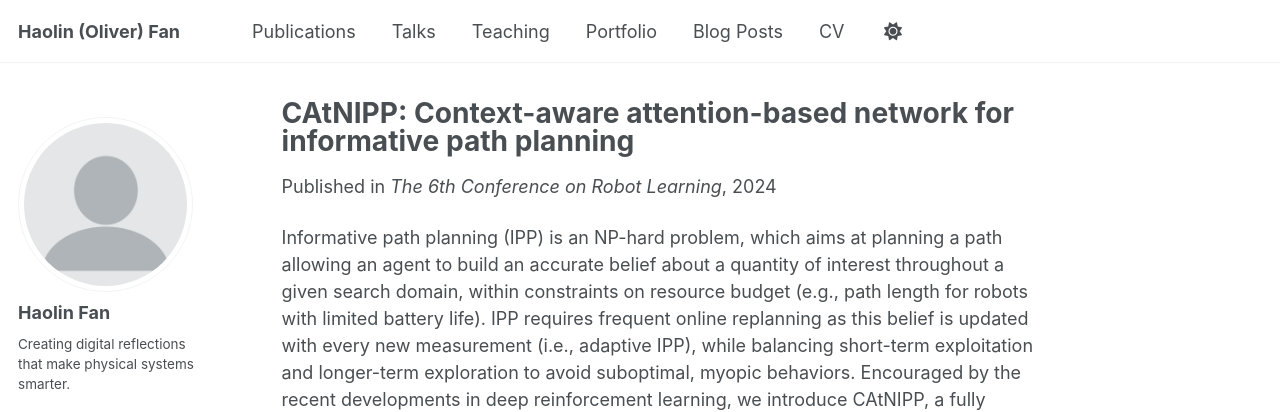
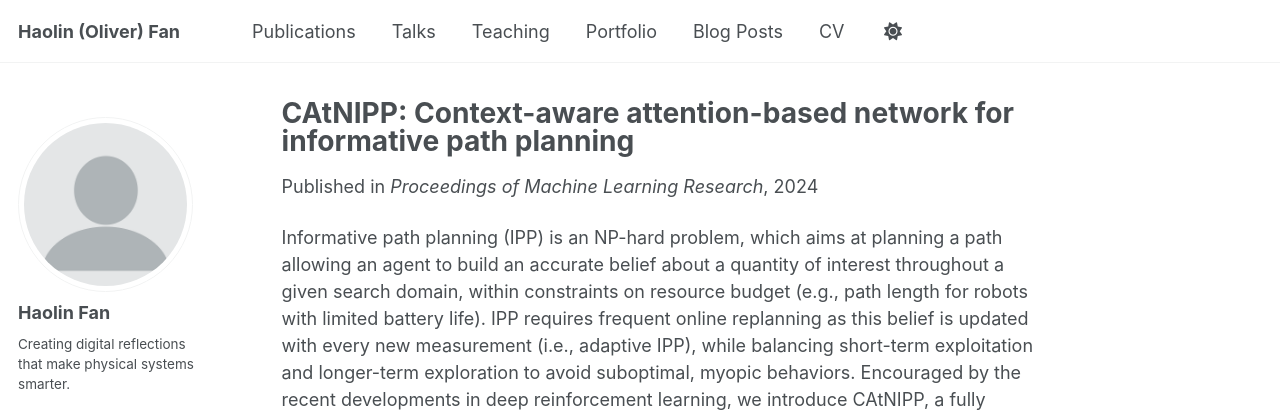
Before and after one commit to FHL1998/FHL1998.github.io, a Jekyll site: the page built from _publications/2024-03-06-paper-catnipp.md, in a window 1280 px wide and 1399 px high. Shown: the top 412 px of the window. Built offline with Jekyll 4.4.1, drawn with Linux system fonts in a browser that asks for light colours; some web fonts are replaced.

Commit message:
Update 2024-03-06-paper-catnipp.md

```diff
--- a/_publications/2024-03-06-paper-catnipp.md
+++ b/_publications/2024-03-06-paper-catnipp.md
@@ -3,9 +3,9 @@
 collection: publications
 category: conferences
 permalink: /publication/2024-03-06-catnipp
-excerpt: 'Informative Path Planning (IPP) is a challenging problem that requires balancing exploration and exploitation under resource constraints. CAtNIPP introduces a fully reactive, deep reinforcement learning-based solution using self-attention to guide efficient path planning. By learning to form a global context and make adaptive local decisions, CAtNIPP outperforms traditional IPP methods in both performance and computation speed, with demonstrated results on real hardware.'
+excerpt: 'This work is oral presented at the 6th Conference on Robot Learning (CoRL) 2024. Informative Path Planning (IPP) is a challenging problem that requires balancing exploration and exploitation under resource constraints. CAtNIPP introduces a fully reactive, deep reinforcement learning-based solution using self-attention to guide efficient path planning. By learning to form a global context and make adaptive local decisions, CAtNIPP outperforms traditional IPP methods in both performance and computation speed, with demonstrated results on real hardware.'
 date: 2024-03-06
-venue: 'The 6th Conference on Robot Learning'
+venue: 'Proceedings of Machine Learning Research'
 paperurl: 'https://proceedings.mlr.press/v205/cao23b/cao23b.pdf'
 citation: 'Cao, Y., Wang, Y., Vashisth, A., Fan, H. &amp; Sartoretti, G.A.. (2023). CAtNIPP: Context-Aware Attention-based Network for Informative Path Planning. <i>Proceedings of The 6th Conference on Robot Learning</i>, in <i>Proceedings of Machine Learning Research</i> 205:1928-1937'
 ---
```
